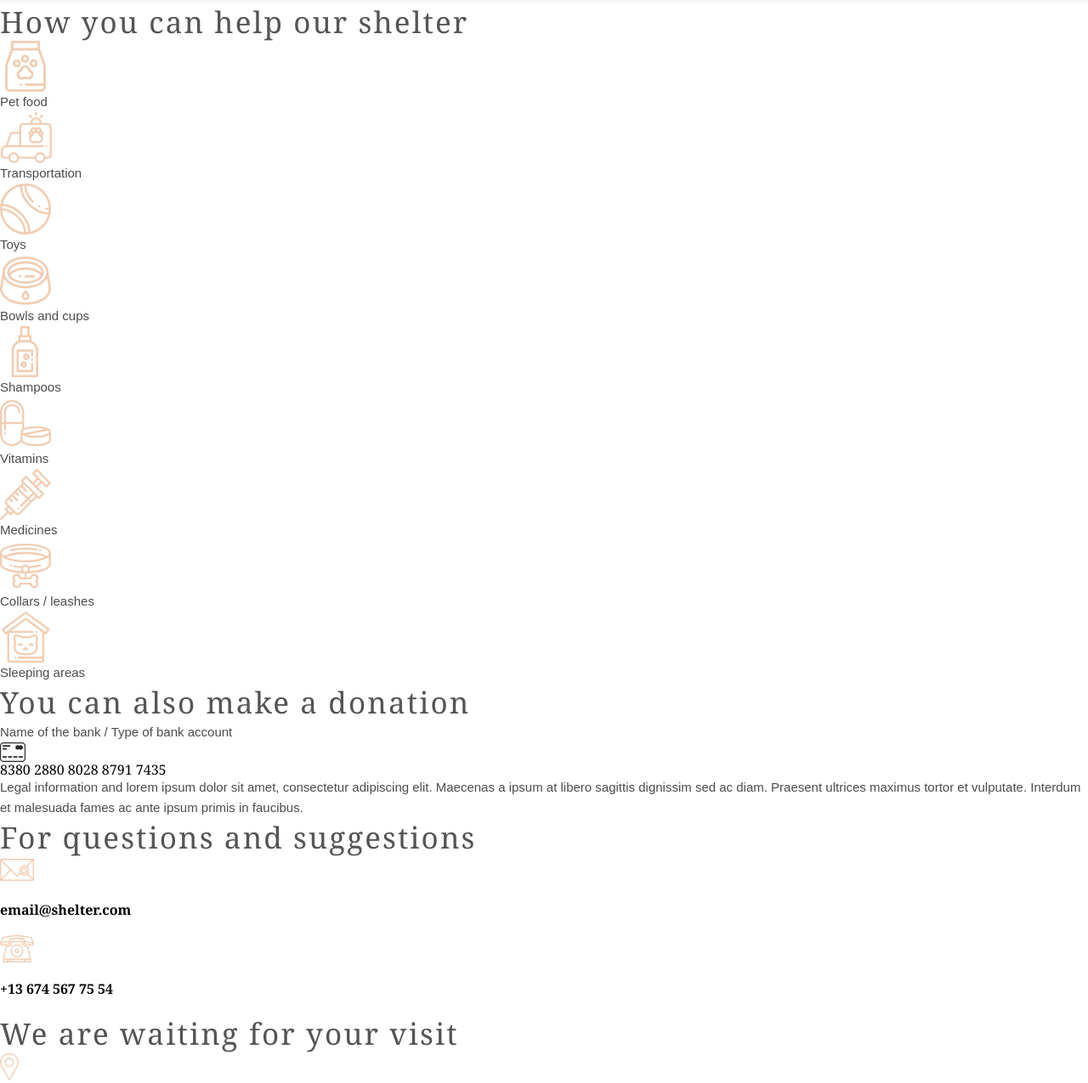
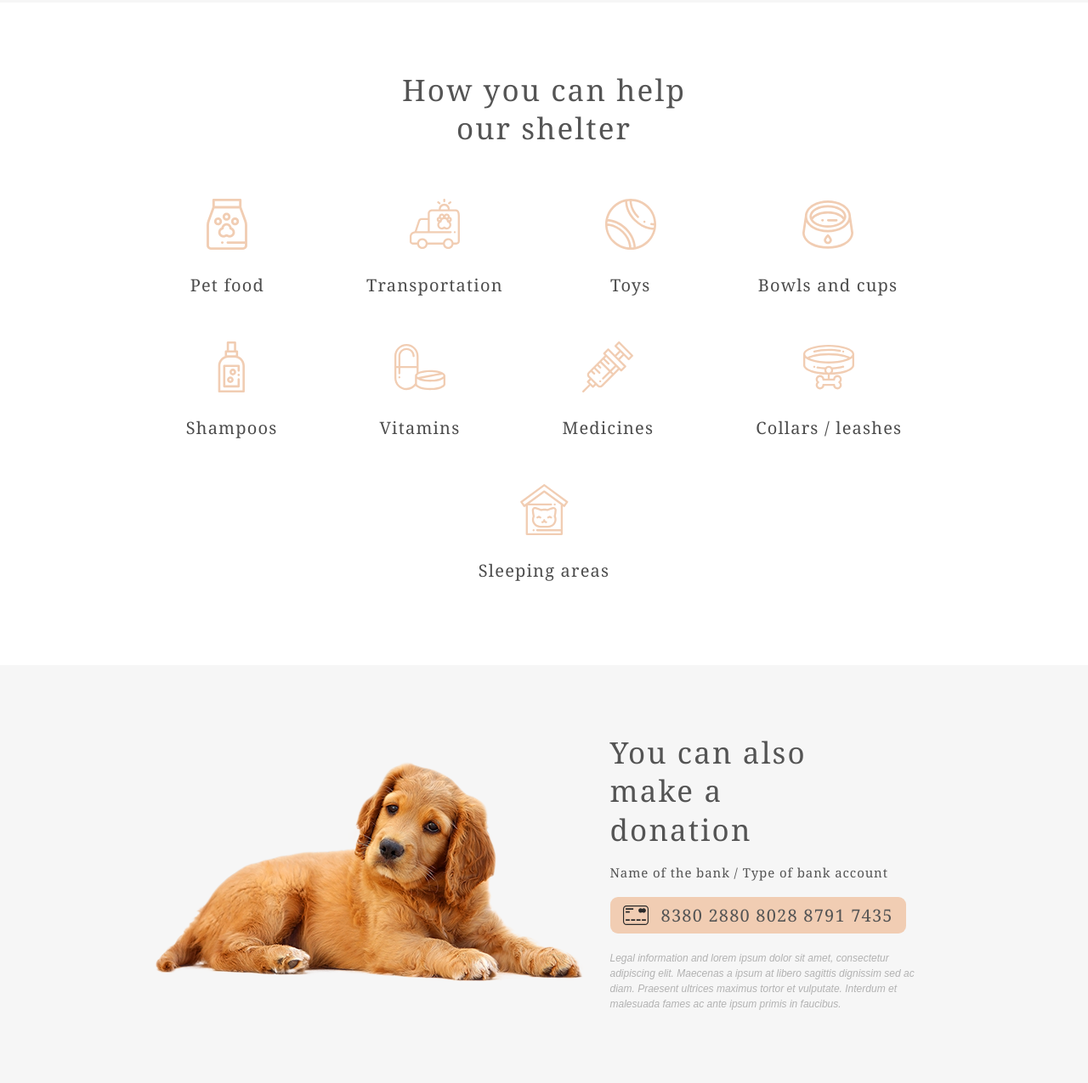
Before and after one commit to Ivan-Gav/shelter, a plain HTML site: page index.html in a window 1280 px wide. Shown: the part 2417-3692 px from the top of the page at 85% size. Drawn offline with Linux system fonts and the light colour scheme.

Commit message:
feat: add styles for needs and donation sections

```diff
--- a/index.html
+++ b/index.html
@@ -85,54 +85,62 @@
         </div>
     </section>
     <section class="needs">
-        <h2>How you can help our shelter</h2>
-        <div>
+        <h2>How you can help our&nbsp;shelter</h2>
+        <div class="wrapper">
+            <div class="badge">
                 <img src="icons/icon-pet-food.svg" alt="Pet food">
                 <p>Pet food</p>
             </div>
-        <div>
+            <div class="badge">
                 <img src="icons/icon-transportation.svg" alt="Transportation">
                 <p>Transportation</p>
             </div>
-        <div>
+            <div class="badge">
                 <img src="icons/icon-toys.svg" alt="Toys">
                 <p>Toys</p>
             </div>
-        <div>
+            <div class="badge">
                 <img src="icons/icon-bowls-and-cups.svg" alt="Bowls and cups">
                 <p>Bowls and cups</p>
             </div>
-        <div>
+            <div class="badge">
                 <img src="icons/icon-shampoos.svg" alt="Shampoos">
                 <p>Shampoos</p>
             </div>
-        <div>
+            <div class="badge">
                 <img src="icons/icon-vitamins.svg" alt="Vitamins">
                 <p>Vitamins</p>
             </div>
-        <div>
+            <div class="badge">
                 <img src="icons/icon-medicines.svg" alt="Medicines">
                 <p>Medicines</p>
             </div>
-        <div>
+            <div class="badge">
                 <img src="icons/icon-collars-leashes.svg" alt="Collars / leashes">
                 <p>Collars / leashes</p>
             </div>
-        <div>
+            <div class="badge">
                 <img src="icons/icon-sleeping-area.svg" alt="Sleeping areas">
                 <p>Sleeping areas</p>
             </div>
+        </div>
+
     </section>
     <section class="donation">
+        <div class="donation-text">
             <h2>You can also make a donation</h2>
-        <p>Name of the bank / Type of bank account</p>
+            <h4>Name of the bank / Type of bank account</h4>
             <div class="payment-details">
                 <img src="icons/credit-card.svg" alt="card icon">
-            <span>8380 2880 8028 8791 7435</span>
+                <h3>8380 2880 8028 8791 7435</h3>
             </div>
             <p>Legal information and lorem ipsum dolor sit amet, consectetur adipiscing elit. Maecenas a ipsum at libero
                 sagittis dignissim sed ac diam. Praesent ultrices maximus tortor et vulputate. Interdum et malesuada
                 fames ac ante ipsum primis in faucibus.</p>
+        </div>
+        <div class="donation-image">
+            <img src="images/donation-dog.png" alt="Will you help me?">
+        </div>
     </section>
     <footer>
         <h2>For questions and suggestions</h2>
--- a/styles/styles.scss
+++ b/styles/styles.scss
@@ -4,6 +4,7 @@ $primary: #F1CDB3;
 $light-s: #FAFAFA;
 $light-l: #F6F6F6;
 $dark-s: #CDCDCD;
+$dark-m: #B2B2B2;
 $dark-l: #545454;
 $dark-xl: #4C4C4C;
 
@@ -53,6 +54,29 @@ h2 {
     font-size: 35px;
     letter-spacing: 0.06em;
     color: $dark-l;
+}
+
+h3 {
+    display: inline;
+    font-family: $georgia;
+    font-style: normal;
+    font-weight: 400;
+    font-size: 20px;
+    line-height: 115%;
+    letter-spacing: 0.06em;
+    color: $dark-l;
+    margin: 0;
+}
+
+h4 {
+    font-family: $georgia;
+    line-height: 110%;
+    font-weight: 400;
+    font-style: normal;
+    font-size: 15px;
+    letter-spacing: 0.06em;
+    color: $dark-l;
+    margin: 0;
 }
 
 p {
@@ -256,3 +280,78 @@ button {
         }
     }
 }
+
+.needs {
+    padding: 80px 40px 100px;
+    h2 {
+    width: 35%;
+    margin: auto;
+    text-align: center;
+    }
+    .wrapper {
+        display: flex;
+        flex-wrap: wrap;
+        justify-content: center;
+        gap: 55px 120px;
+        padding: 60px 87px 0;
+    }
+    .badge {
+        display: flex;
+        flex-direction: column;
+        justify-content: space-between;
+        align-items: center;
+        min-height: 113px;
+
+    }
+    p {
+        font-family: $georgia;
+        font-size: 20px;
+        line-height: 115%;
+        letter-spacing: 0.06em;
+    }
+    img {
+        width: 60px;
+    }
+}
+
+.donation {
+    padding: 80px 40px 100px;
+    display: flex;
+    flex-direction: row-reverse;
+    justify-content: center;
+    align-items: center;
+    gap: 30px;
+    background-color: $light-l;
+    .donation-text {
+        width: 380px;
+        display: flex;
+        flex-direction: column;
+        justify-content: space-between;
+        align-items:flex-start;
+        gap: 20px;
+        padding: 0;
+    }
+    .payment-details {
+        display: inline-flex;
+        justify-content: left;
+        align-items: center;
+        padding: 10px 15px;
+        background-color: $primary;
+        border-radius: 9px;
+        img {
+            display: inline;
+            margin-right: 15px;
+        }
+    }
+    h2 {
+        width: 80%;
+    }
+    p {
+        font-family: $arial;
+        font-style: italic;
+        font-weight: 400;
+        font-size: 12px;
+        line-height: 150%;
+        color: $dark-m;
+    }
+}
```
Also changed, not shown: styles/styles.css, 1 other file. Lines whose indentation alone changed are shown as unchanged.
